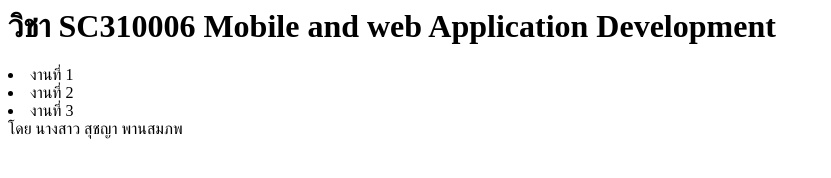
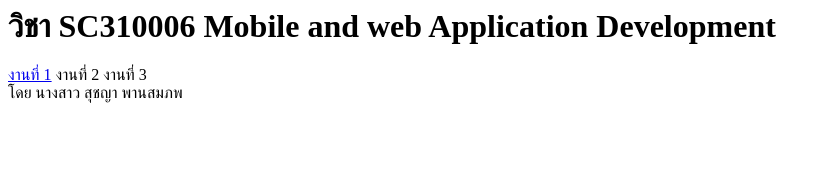
Before and after one commit to LnwzaFancy/Web2024, a plain HTML site: page index.html in a window 1280 px wide. Shown: the whole page, without its empty margins (0-831 px from the left). Drawn offline with Linux system fonts and the light colour scheme.

Commit message:
Update index.html

```diff
--- a/index.html
+++ b/index.html
@@ -2,10 +2,11 @@
     <body>
       <h1>วิชา SC310006 Mobile and web Application Development </h1>
       <u1>
-      <li href="/work1/work1.html">งานที่ 1</li>
-      <li>งานที่ 2</li>
-      <li>งานที่ 3</li>
-    </u1>
+        <div>
+        <a href="work1/work1.html">งานที่ 1</a>
+        <a>งานที่ 2</a>
+        <a>งานที่ 3</a>
+        </div>
       โดย นางสาว สุชญา พานสมภพ
     </body>
   </htm1>
```
Lines whose indentation alone changed are shown as unchanged.
